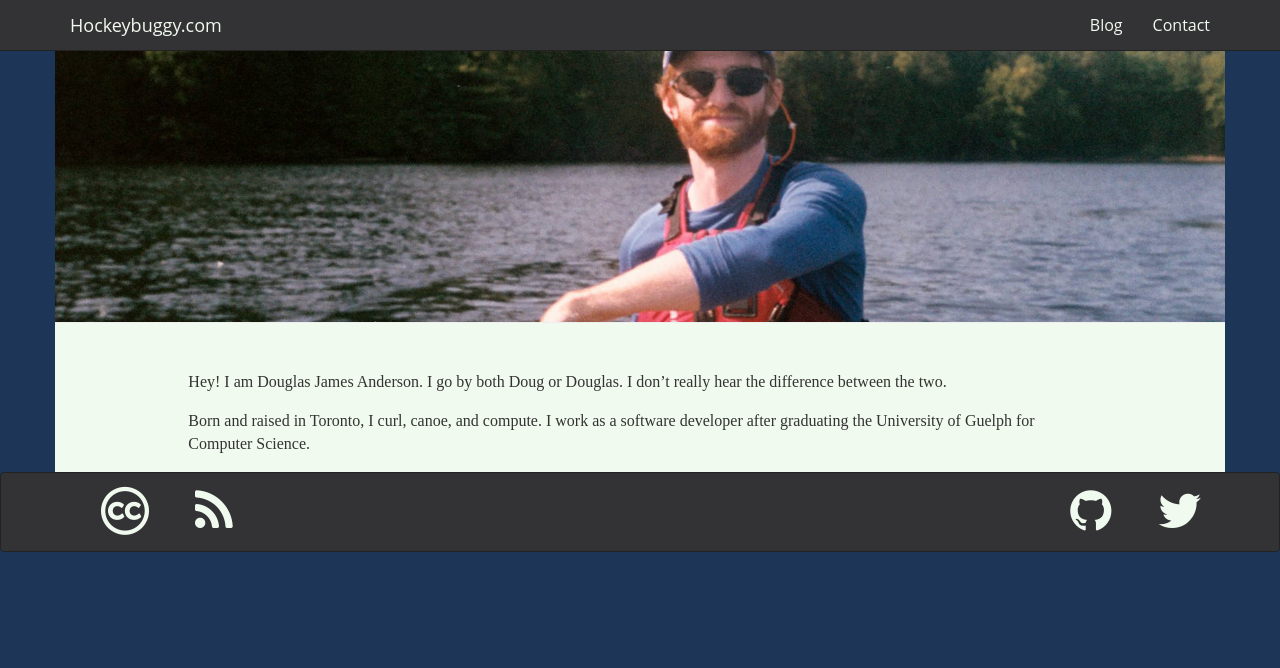
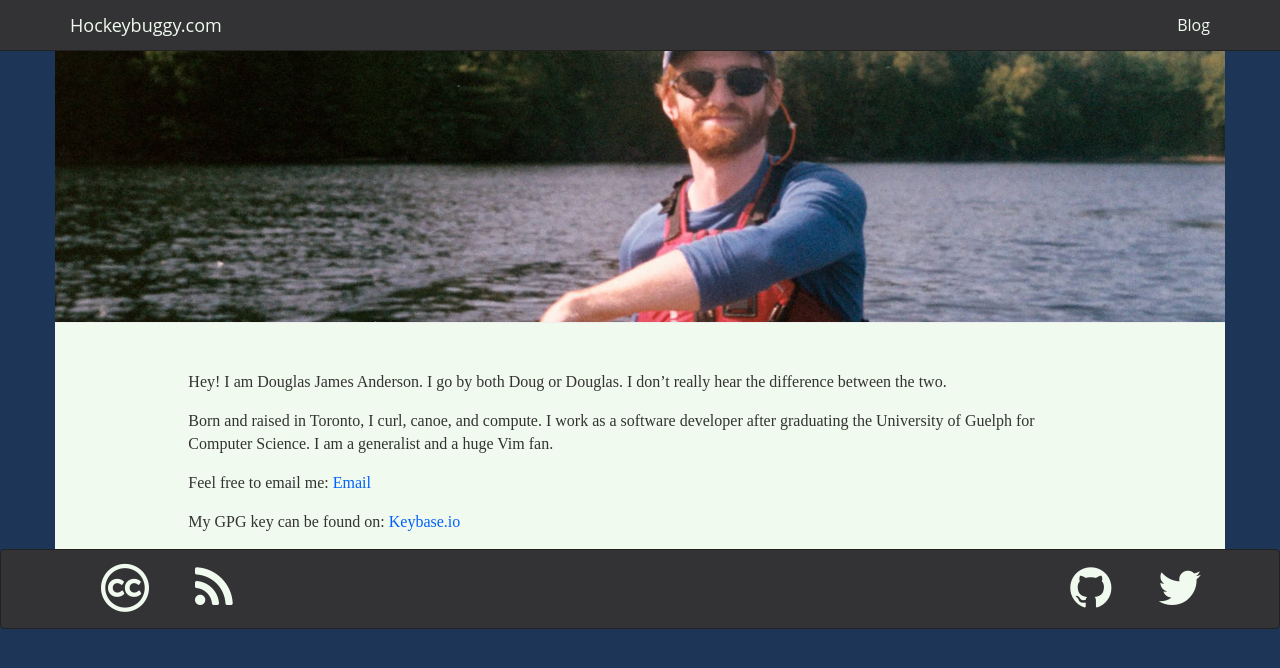
Before and after one commit to hockeybuggy/hockeybuggy.com, a Jekyll site: the page built from index.md, in a window 1280 px wide. Shown: the top 668 px of the page. Built offline with Jekyll 4.4.1, drawn with Linux system fonts in a browser that asks for light colours.

Commit message:
Remove the contact page.
It was ugly and could have just been on the landing page.

```diff
--- a/_includes/header.html
+++ b/_includes/header.html
@@ -19,8 +19,7 @@
     <header class="collapse navbar-collapse" id="menu-collapse-header">
       <ul class="nav navbar-nav navbar-right">
         <li><a href="/blog">Blog</a></li>
-        <li><a href="/contact.html">Contact</a></li>
       </ul>
-    </header><!-- /.navbar-collapse -->
+    </header>
   </div><!-- /.container -->
 </nav>
--- a/index.md
+++ b/index.md
@@ -9,4 +9,10 @@ Hey! I am Douglas James Anderson. I go by both Doug or Douglas. I don't really
 hear the difference between the two.
 
 Born and raised in Toronto, I curl, canoe, and compute. I work as a software
-developer after graduating the University of Guelph for Computer Science.
+developer after graduating the University of Guelph for Computer Science. I am
+a generalist and a huge Vim fan.
+
+
+Feel free to email me: [Email](mailto:hockeybuggy@gmail.com)
+
+My GPG key can be found on: [Keybase.io](https://keybase.io/hockeybuggy)
```
Also changed, not shown: contact.md (deleted, +0 -45 lines).
